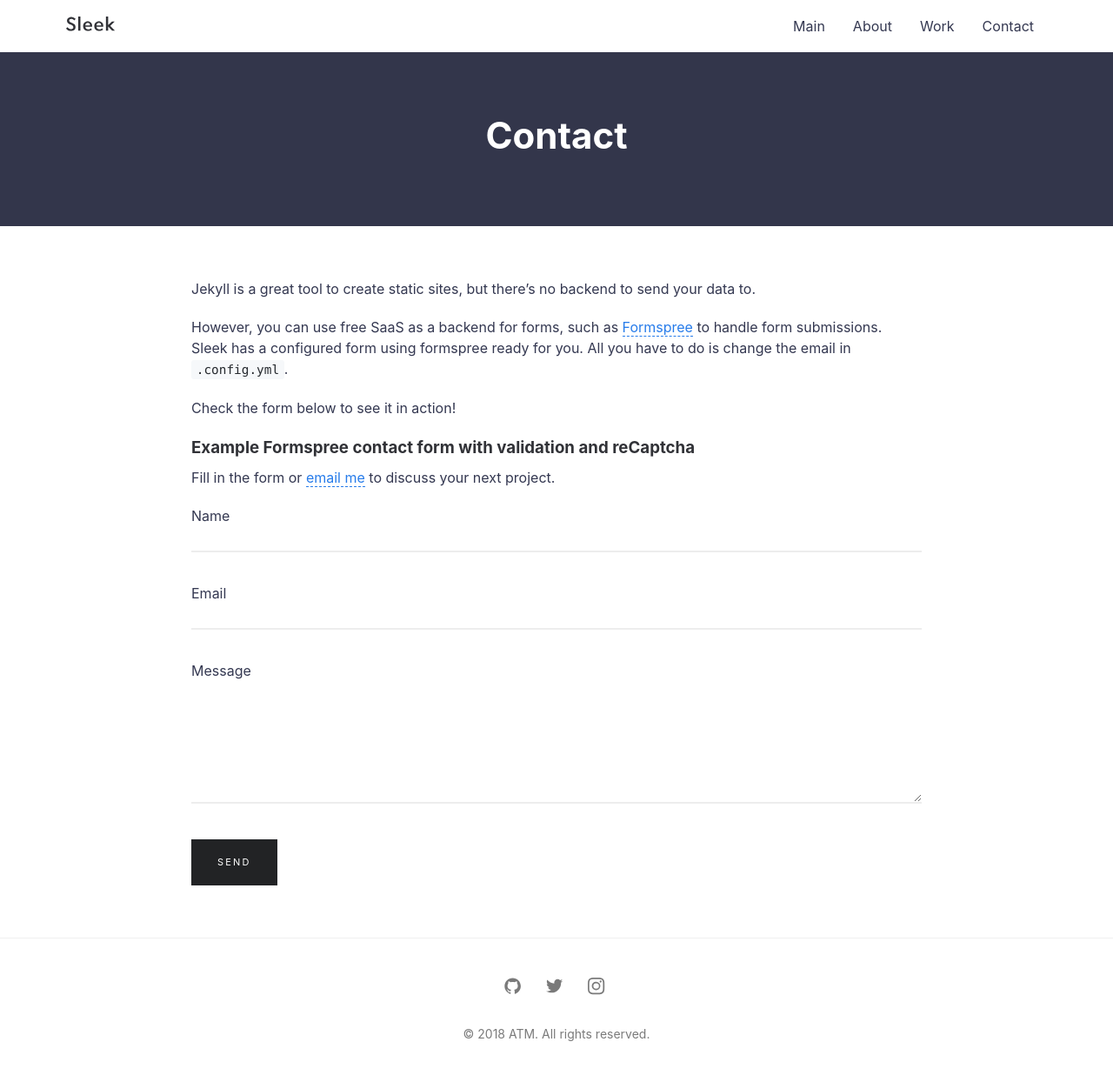
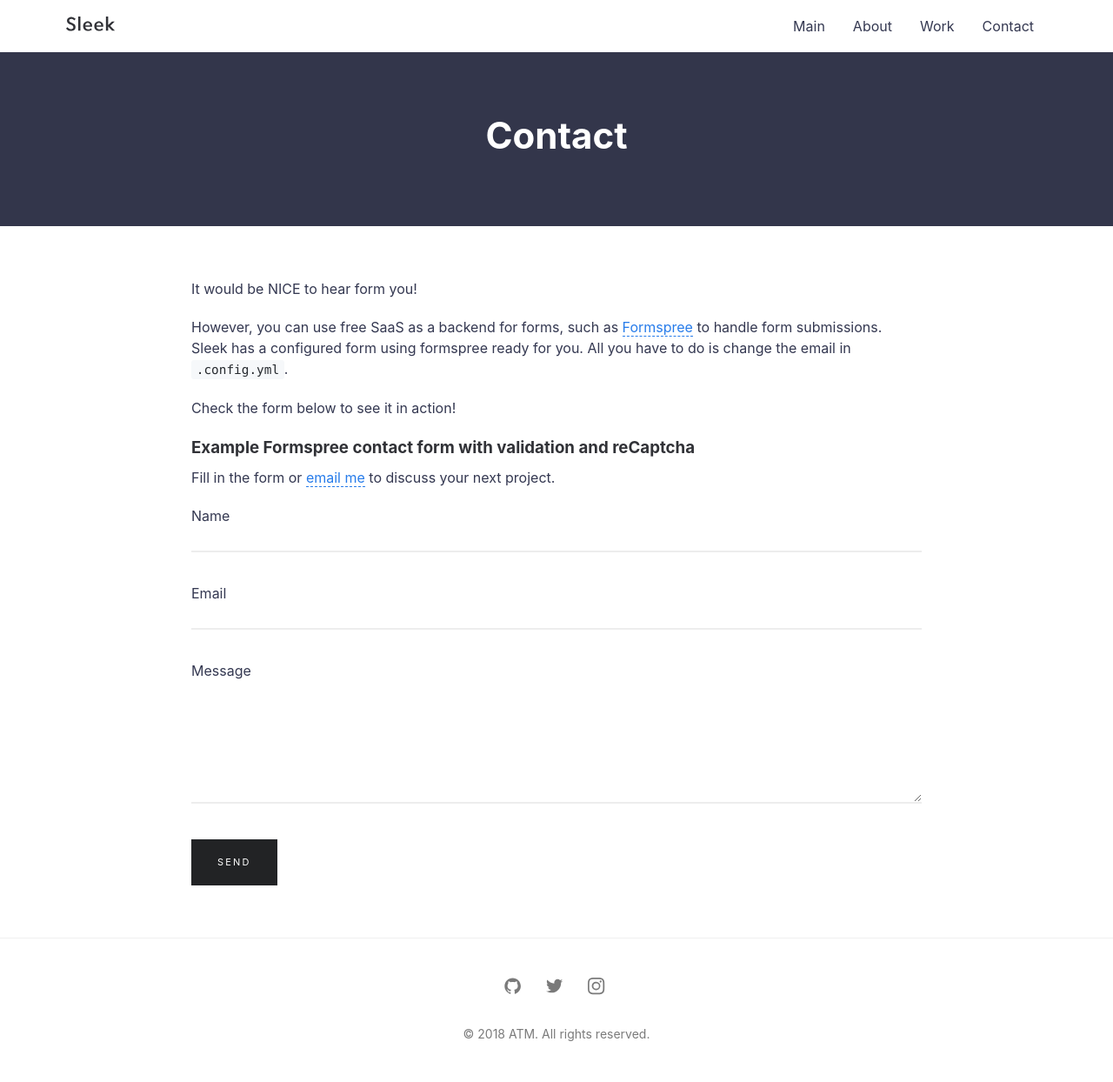
Before and after one commit to robincho1028/robincho1028.github.io, a Jekyll site: the page built from contact.md, in a window 1280 px wide. Shown: the whole page at 87% size. Built offline with Jekyll 4.4.1, drawn with Linux system fonts in a browser that asks for light colours.

Commit message:
Update contact.md

```diff
--- a/contact.md
+++ b/contact.md
@@ -4,7 +4,7 @@ title: Contact
 permalink: /contact/
 ---
 
-Jekyll is a great tool to create static sites, but there’s no backend to send your data to.
+It would be NICE to hear form you!
 
 However, you can use free SaaS as a backend for forms, such as [Formspree](https://formspree.io/) to handle form submissions. Sleek has a configured form using formspree ready for you. All you have to do is change the email in `.config.yml`.
 
```
